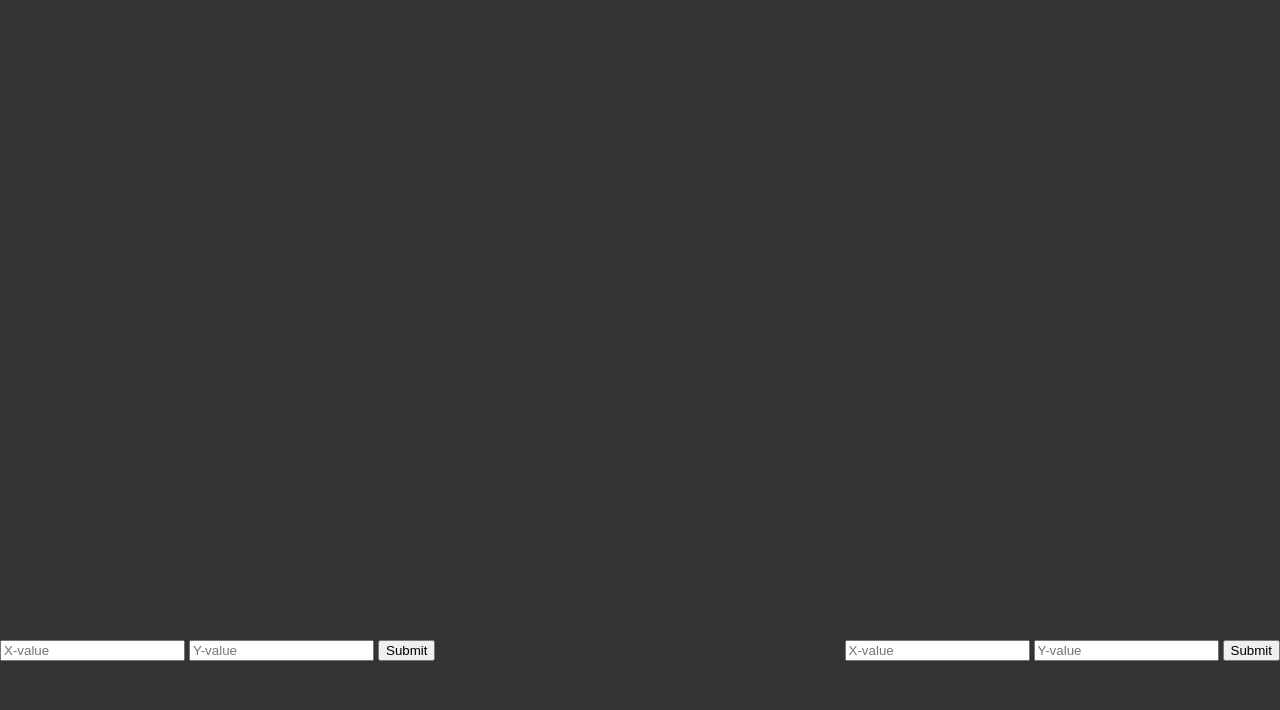
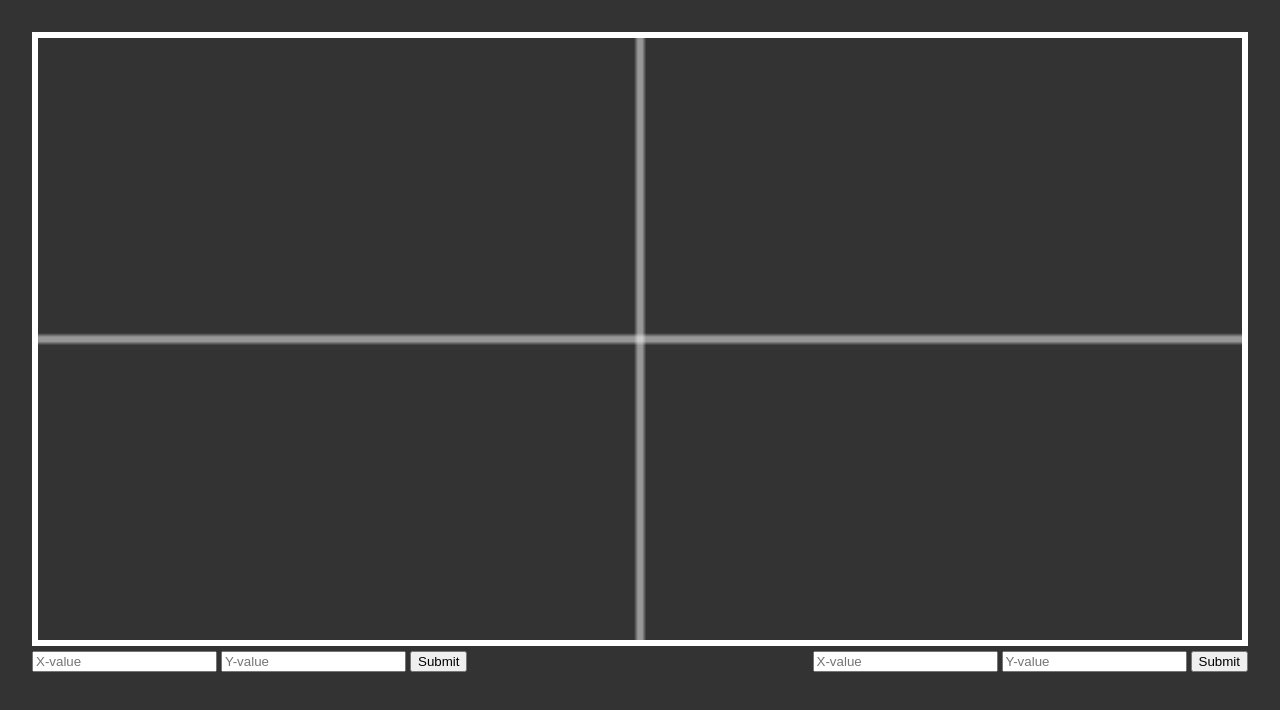
Before and after one commit to sm-harun/Vector-Plane, a plain HTML site: page index.html in a window 1280 px wide. Drawn offline with Linux system fonts and the light colour scheme.

Commit message:
Drawen the Plane

```diff
--- a/index.html
+++ b/index.html
@@ -3,7 +3,7 @@
 <head>
     <meta charset="UTF-8">
     <title>Vectors</title>
-    <script defer src="./src/main.js"></script>
+    <script defer src="./src/main.js" type="module"></script>
     <link rel="stylesheet" href="./styles/mainStyles.css"/>
 </head>
 <body>
--- a/src/main.js
+++ b/src/main.js
@@ -0,0 +1,32 @@
+class Plane {
+    constructor(context, canvasWidth, canvasHeight) {
+        this.context = context;
+
+        this.xOrigin = canvasWidth / 2;
+        this.yOrigin = canvasHeight / 2;
+
+        this.maxWidth = canvasWidth;
+        this.maxHeight = canvasHeight;
+    }
+
+    drawPlane() {
+        this.context.beginPath();
+        this.context.strokeStyle = "white";
+
+        this.context.moveTo(0, this.yOrigin);
+        this.context.lineTo(this.maxWidth, this.yOrigin);
+
+        this.context.moveTo(this.xOrigin, 0);
+        this.context.lineTo(this.xOrigin, this.maxHeight);
+
+        this.context.stroke();
+        this.context.closePath();
+    }
+}
+
+let canvas = document.getElementById("main-canvas");
+let cxt = canvas.getContext("2d");
+
+let plane = new Plane(cxt, canvas.width, canvas.height);
+
+plane.drawPlane();
--- a/styles/mainStyles.css
+++ b/styles/mainStyles.css
@@ -1,6 +1,7 @@
 body {
     margin: 0;
-    padding: 0;
+    padding: 2rem;
+    box-sizing: border-box;
 
     height: 100vh;
     width: 100vw;
@@ -10,7 +11,12 @@ body {
     flex-direction: column;
 }
 
+#main-canvas {
+    border: .4rem solid white;
+}
+
 #inputs {
+    margin-top: 5px;
     display: flex;
 }
 
```
Also changed, not shown: src/coordinatePlane.js (+27 -0 lines).
